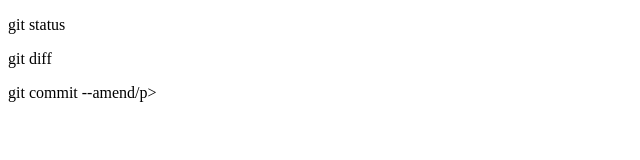
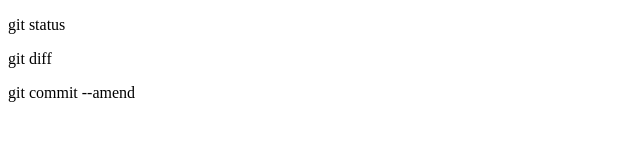
Before and after one commit to kikuchi-cords/git_tutorial, a plain HTML site: page index.html in a window 1280 px wide. Shown: the full height of the page, 0-640 px from the left. Drawn offline with Linux system fonts and the light colour scheme.

Commit message:
git commit --amend

```diff
--- a/index.html
+++ b/index.html
@@ -5,7 +5,7 @@
     <title>git_tutorial</title>
     <p>git status</p>
     <p>git diff</p>
-    <p>git commit --amend/p>
+    <p>git commit --amend</p>
 </head>
 <body>
 
```
